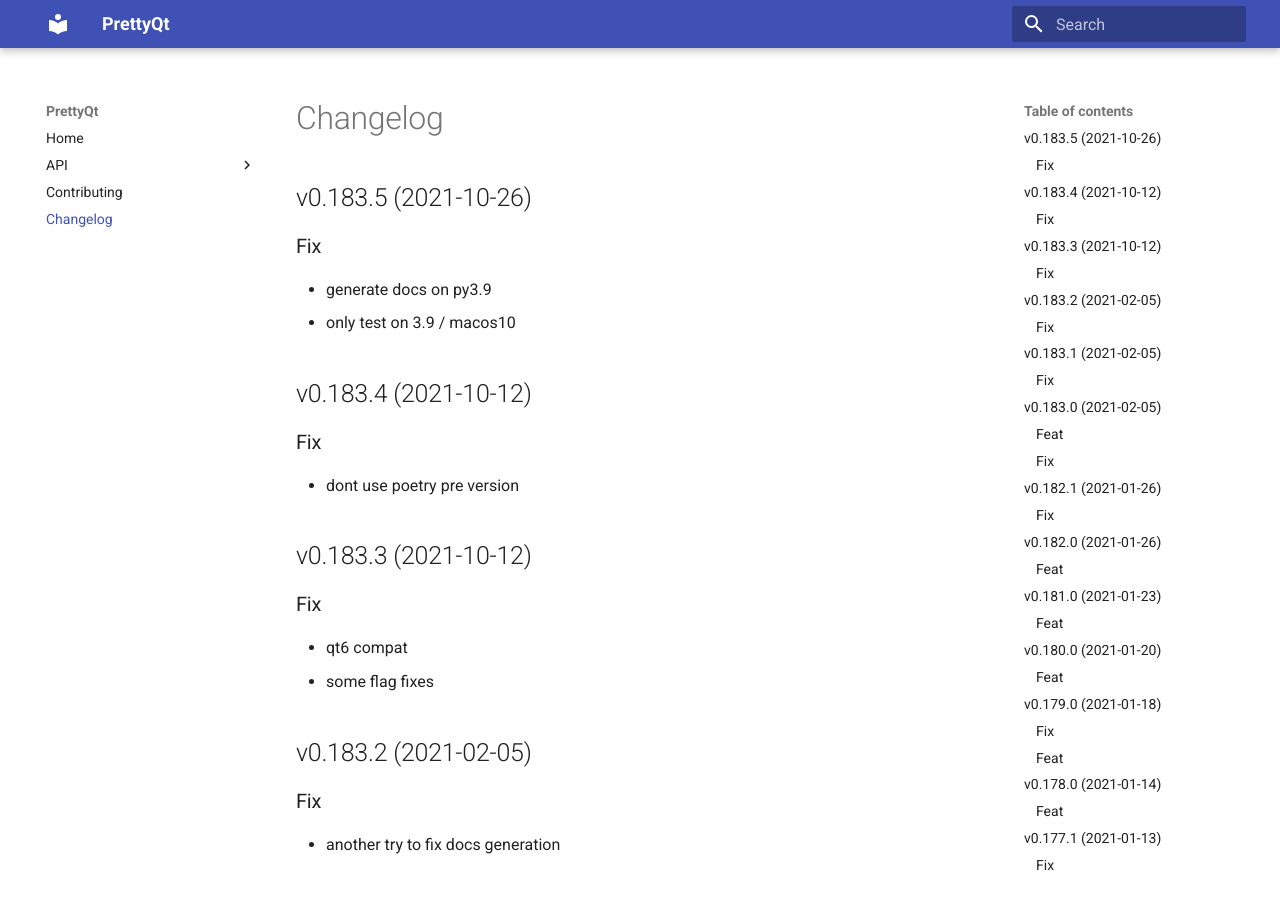
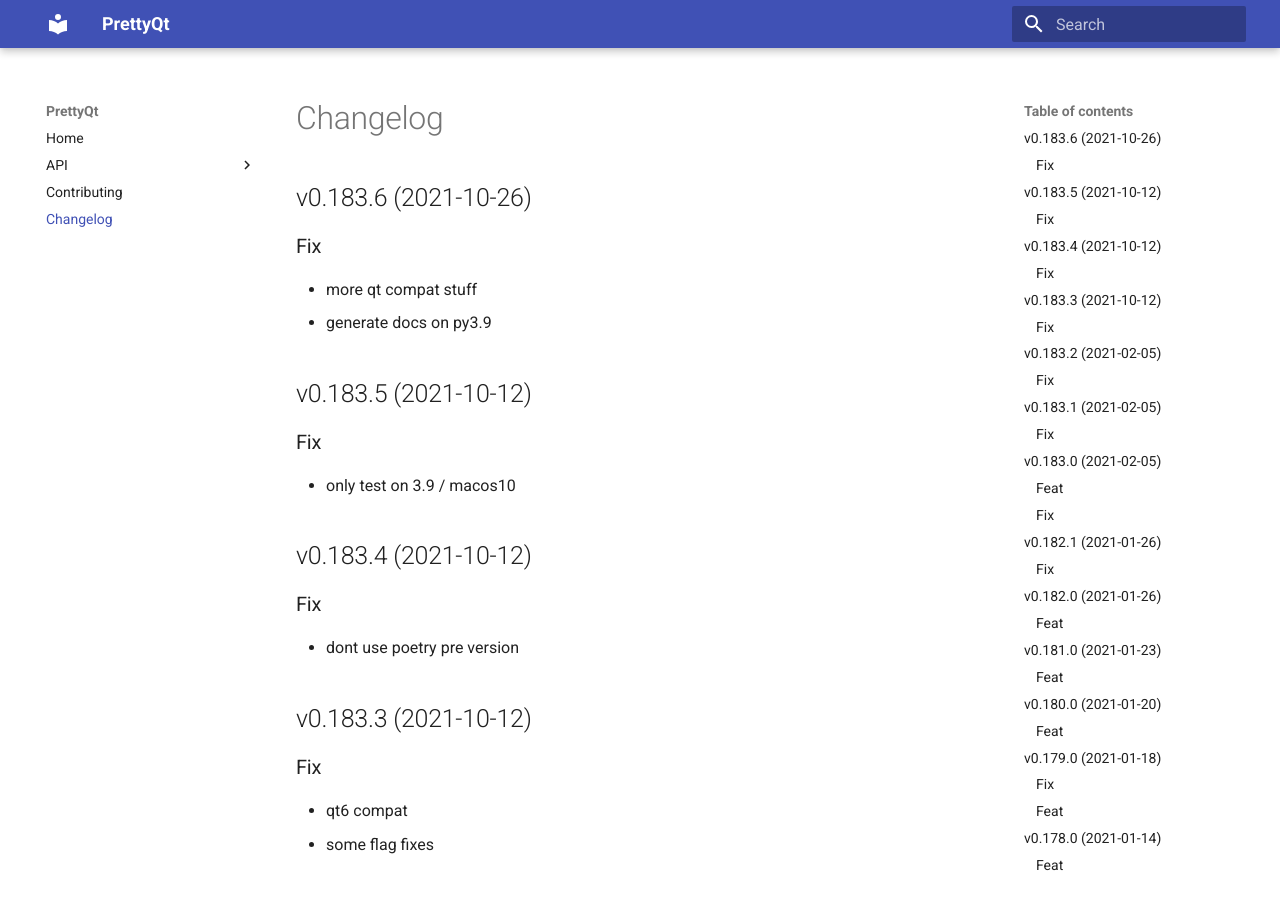
Before and after one commit to phil65/PrettyQt, an MkDocs documentation site: the page built from docs/changelog.md, in a window 1280 px wide and 900 px high. Built offline with MkDocs 1.6.1 and Material for MkDocs 9.7.7, drawn with Linux system fonts in a browser that asks for light colours.

Commit message:
bump: version 0.183.5 → 0.183.6

```diff
--- a/docs/changelog.md
+++ b/docs/changelog.md
@@ -1,8 +1,14 @@
-## v0.183.5 (2021-10-26)
-
-### Fix
-
+## v0.183.6 (2021-10-26)
+
+### Fix
+
+- more qt compat stuff
 - generate docs on py3.9
+
+## v0.183.5 (2021-10-12)
+
+### Fix
+
 - only test on 3.9 / macos10
 
 ## v0.183.4 (2021-10-12)
--- a/prettyqt/__init__.py
+++ b/prettyqt/__init__.py
@@ -3,7 +3,7 @@
 
 __author__ = """Philipp Temminghoff"""
 __email__ = "phil65@kodi.tv"
-__version__ = "0.183.5"
+__version__ = "0.183.6"
 
 ROOT_PATH = pathlib.Path(__file__).parent
 
--- a/pyproject.toml
+++ b/pyproject.toml
@@ -1,6 +1,6 @@
 [tool.poetry]
 name = "PrettyQt"
-version = "0.183.5"
+version = "0.183.6"
 description = "A pythonic layer on top of PyQt5 / PySide2 / PySide6"
 readme = 'docs/index.md'
 repository = "https://github.com/phil65/prettyqt"
@@ -147,7 +147,7 @@
 '''
 [tool.commitizen]
 name = "cz_conventional_commits"
-version = "0.183.5"
+version = "0.183.6"
 tag_format = "v$version"
 version_files = [
     "prettyqt/__init__.py:__version__",
--- a/setup.py
+++ b/setup.py
@@ -37,6 +37,6 @@
     packages=find_packages(),
     test_suite="tests",
     url="https://github.com/phil65/prettyqt",
-    version="0.183.5",
+    version="0.183.6",
     zip_safe=False,
 )
```
Also changed, not shown: CHANGELOG.md (+10 -4 lines).
